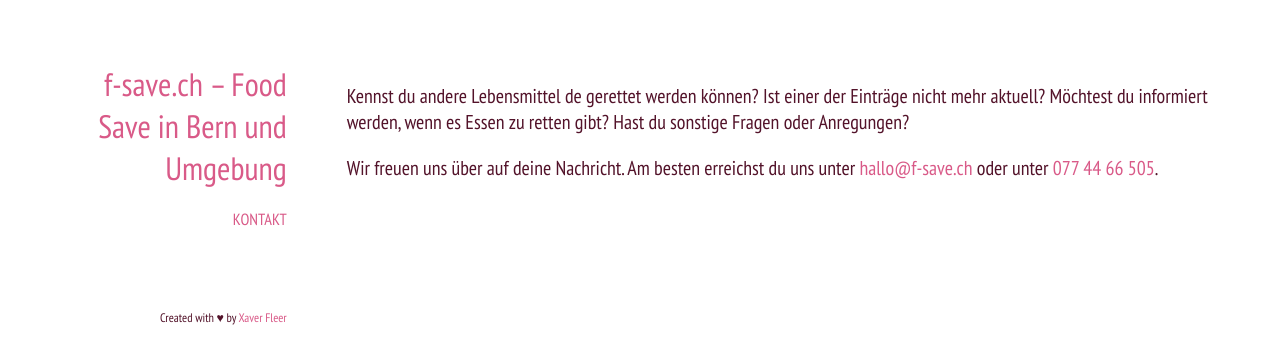
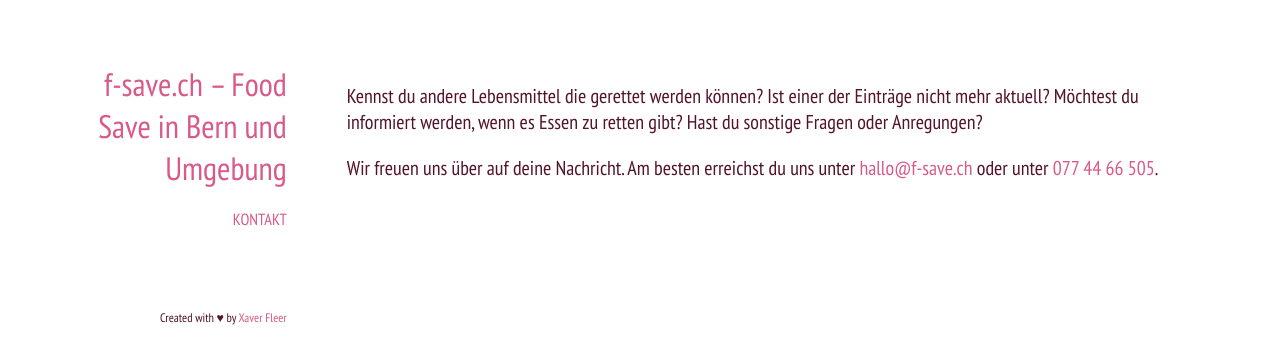
Before and after one commit to xaverfleer/f-save, a Gatsby site: page /contact in a window 1280 px wide. Built offline with nearby package versions, Linux system fonts and the light colour scheme; Gatsby itself is replaced by a stand-in of ours.

Commit message:
Fix typo in copy

```diff
--- a/src/pages/contact.js
+++ b/src/pages/contact.js
@@ -13,7 +13,7 @@ const page = () => {
         <meta name="description" content={siteDescription} />
       </Helmet>
       <p>
-        Kennst du andere Lebensmittel de gerettet werden können? Ist einer der
+        Kennst du andere Lebensmittel die gerettet werden können? Ist einer der
          Einträge nicht mehr aktuell? Möchtest du informiert werden, wenn es
         Essen zu retten gibt? Hast du sonstige Fragen oder Anregungen?
       </p>
```
